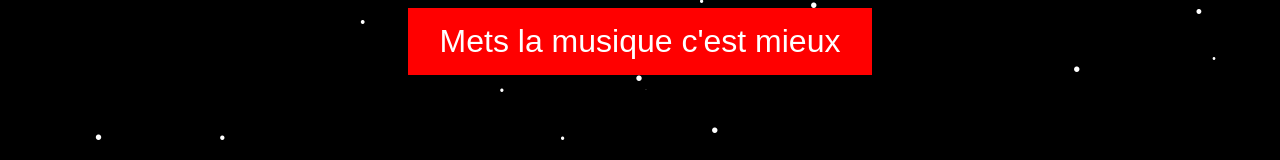
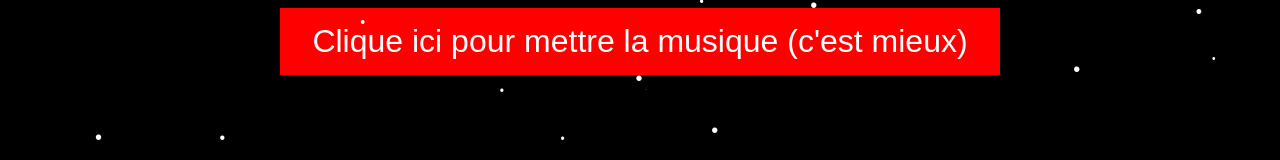
Before and after one commit to qchuchu/joyeux-noel-walt, a plain HTML site: page index.html in a window 1280 px wide. Shown: the top 160 px of the page. Drawn offline with Linux system fonts and the light colour scheme; a script that the page names is missing.

Commit message:
feat: change button message

```diff
--- a/index.html
+++ b/index.html
@@ -15,7 +15,7 @@
     </audio>
     <script src="https://cdn.jsdelivr.net/npm/publicalbum@latest/embed-ui.min.js" async></script>
     <div id="header">
-        <button id="addMusic" onclick="musicPlay();">Mets la musique c'est mieux</button>
+        <button id="addMusic" onclick="musicPlay();">Clique ici pour mettre la musique (c'est mieux)</button>
     </div>
     <div class="pa-carousel-widget" style="width:100%; height:100%; display:none;"
         data-link="https://photos.google.com/share/AF1QipPtmPZERxgWPup2rM-cmoydPDtjKoMCTeYWPqm2odVmlFblMHf-hFqE6I5zyOah9Q?key=OHN3UC1JSzdzMjdoenkwcFFVTUtZMGttRnRKbm9n"
```
